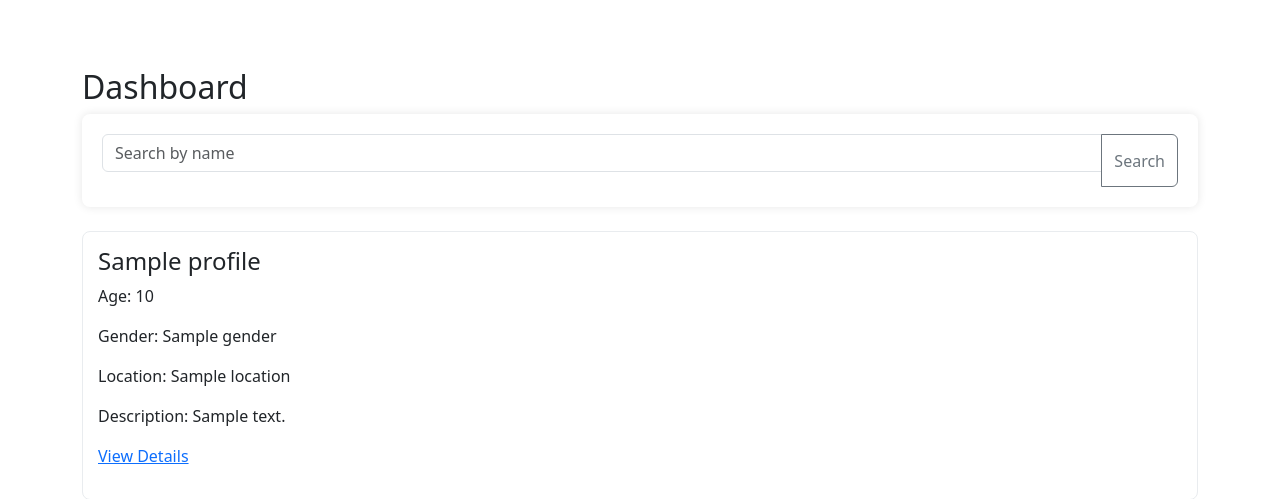
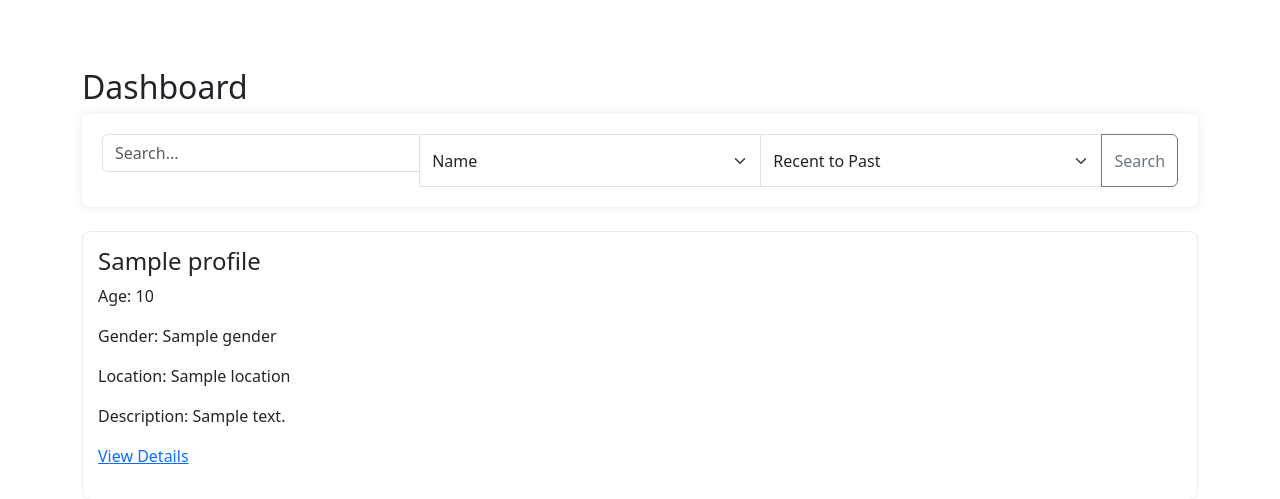
Before and after one commit to abssharma/nomad, a Flask app: template frontend/templates/dashboard.html in a window 1280 px wide. Shown: the part 56-555 px from the top of the page. Run offline with Flask 2, Linux system fonts and the light colour scheme; the template is opened without the code that fills it: most values are stand-ins (such as "Sample title", 1, 10 or a date in 2020).

Commit message:
Update dashboard.html

```diff
--- a/frontend/templates/dashboard.html
+++ b/frontend/templates/dashboard.html
@@ -20,10 +20,19 @@
   </nav>
   <div class="container mt-5">
       <h2>Dashboard</h2>
-      <!-- New Search Form -->
+      <!-- Updated Search Form -->
       <form method="GET" action="/search" class="mb-4">
           <div class="input-group">
-              <input type="text" name="q" class="form-control" placeholder="Search by name" required>
+              <input type="text" name="q" class="form-control" placeholder="Search..." required>
+              <select name="field" class="form-select">
+                  <option value="name">Name</option>
+                  <option value="gender">Gender</option>
+                  <option value="location">Location</option>
+              </select>
+              <select name="order" class="form-select">
+                  <option value="desc">Recent to Past</option>
+                  <option value="asc">Past to Recent</option>
+              </select>
               <button class="btn btn-outline-secondary" type="submit">Search</button>
           </div>
       </form>
```
